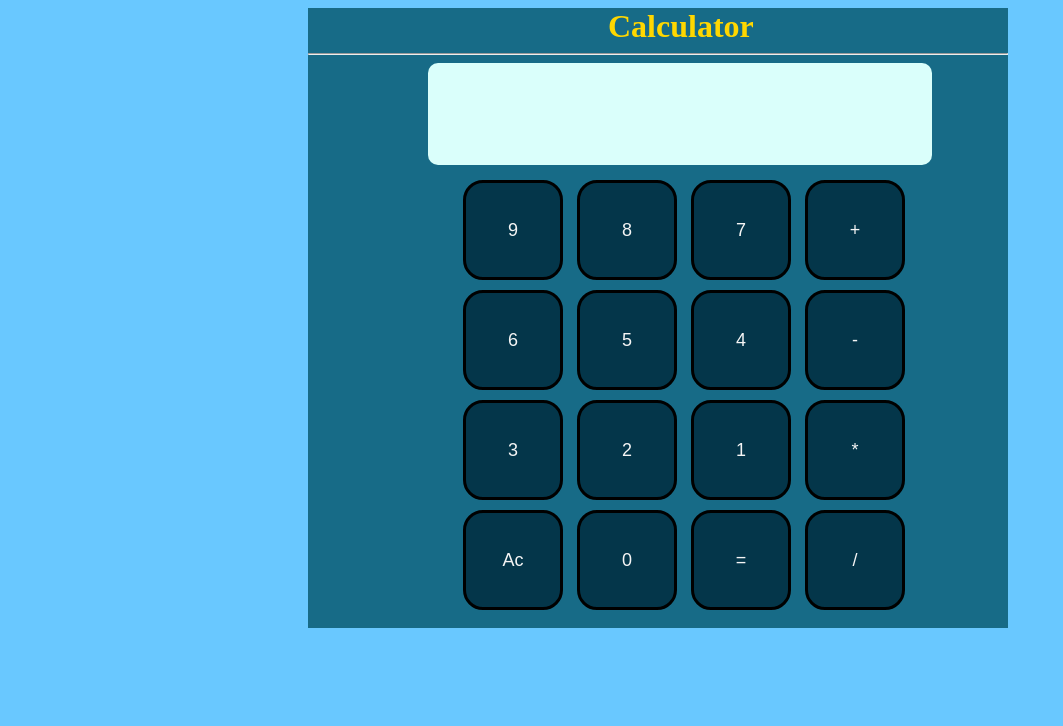
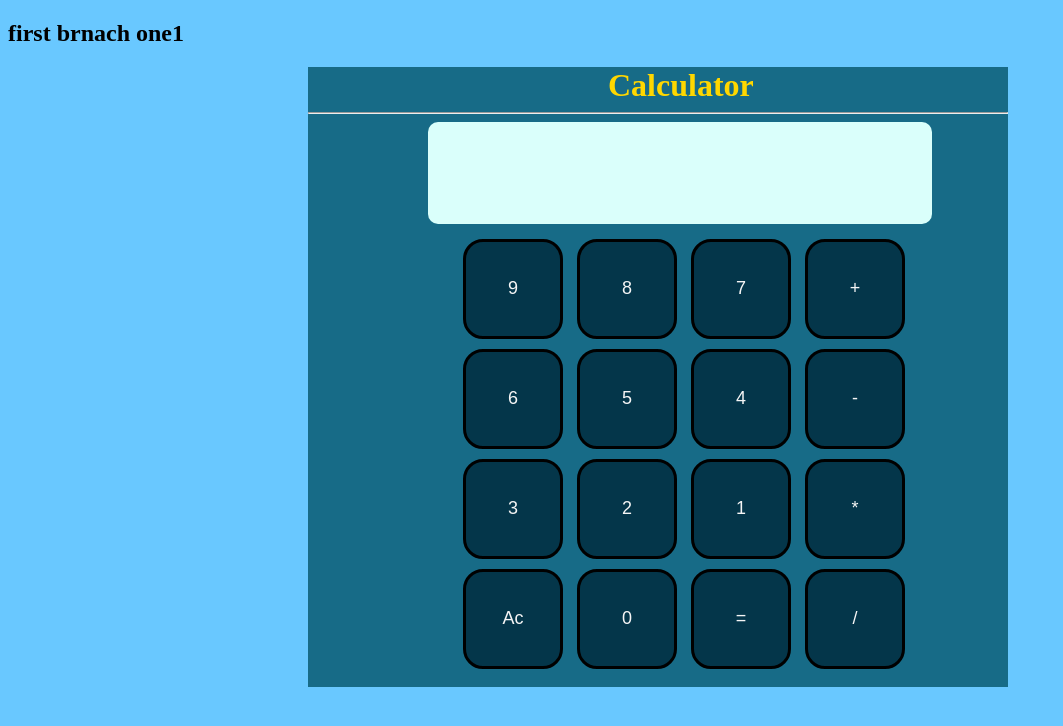
Before and after one commit to Kaasi-kanda/Calculator, a plain HTML site: page index.html in a window 1280 px wide. Shown: the whole page, without its empty margins (0-1063 px from the left). Drawn offline with Linux system fonts and the light colour scheme.

Commit message:
first branch1

```diff
--- a/index.html
+++ b/index.html
@@ -8,6 +8,7 @@
     <link rel="icon" src="/Calculator-icon.png">
 </head>
 <body>
+    <h2>first brnach one1</h2>
     <div class="calci"><h1>Calculator</h1>
     <hr>
     <div>
```
